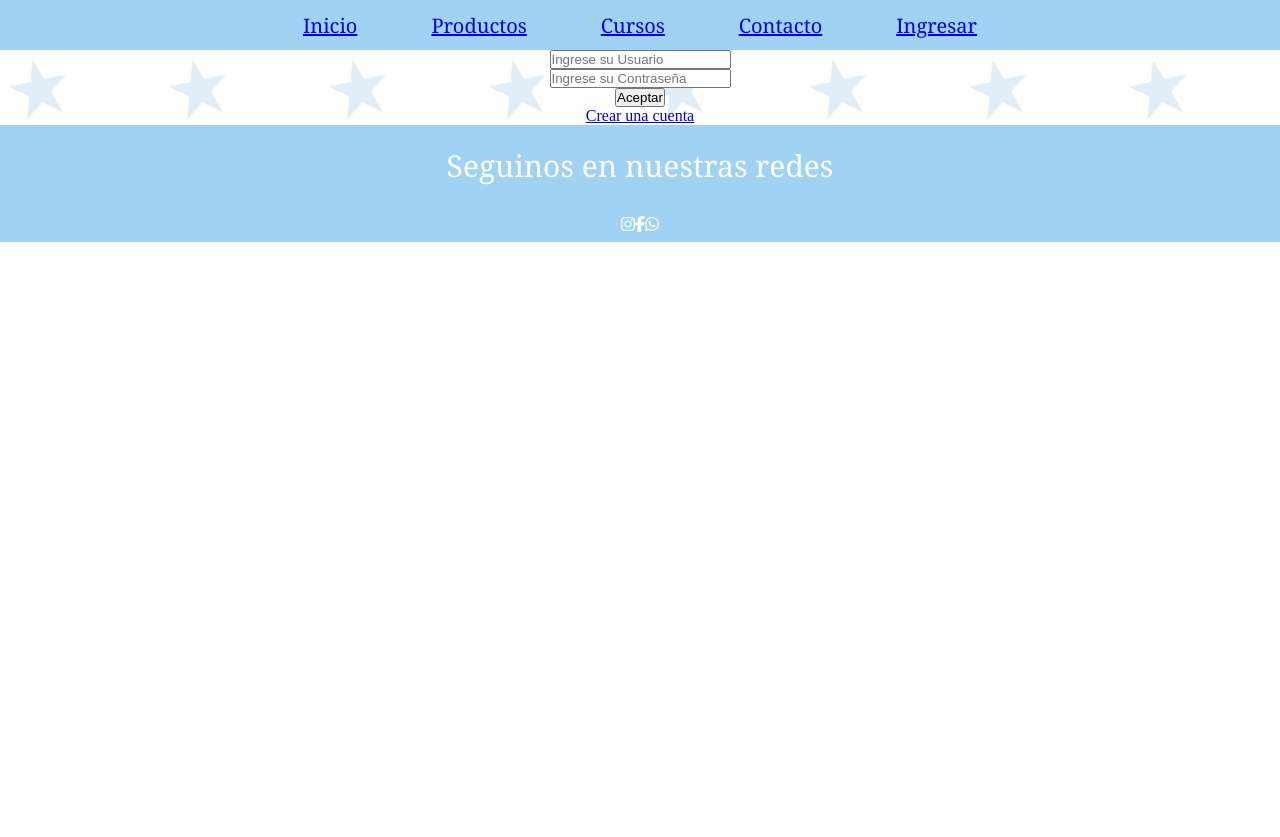
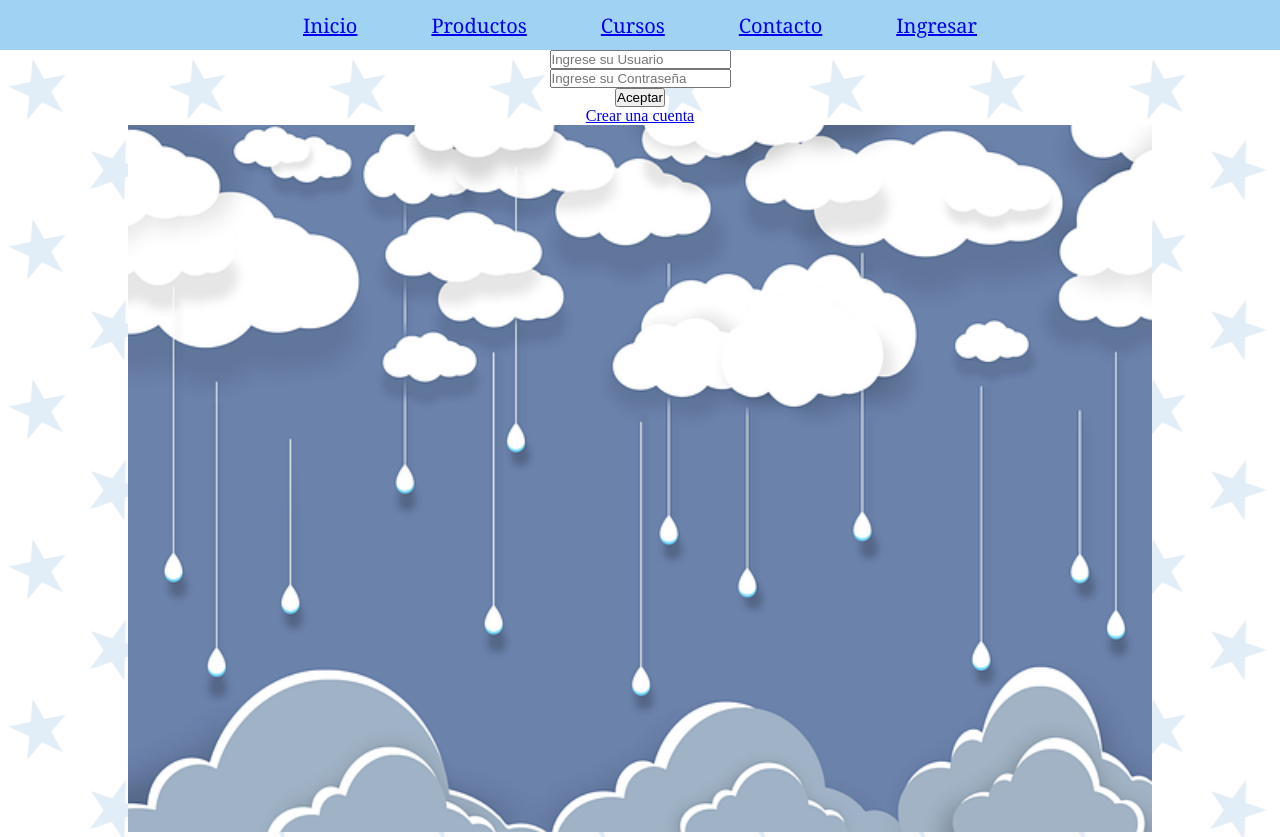
Before and after one commit to jorgelinanavarro/desafio-final, a plain HTML site: page ingresar.html in a window 1280 px wide. Shown: the top 837 px of the page. Before the commit the page ends 800 px from the top, so only its background shows below. Drawn offline with Linux system fonts and the light colour scheme.

Commit message:
creacion carrusel

```diff
--- a/ingresar.html
+++ b/ingresar.html
@@ -28,6 +28,23 @@
         <br>
         <input type="submit" value="Aceptar">
         <p><a href="#">Crear una cuenta</a></p>
+        <div class="slider">
+            <ul class="carrusel">
+                <li>
+                    <img src="imagenes/clouds-g6f01305af_640.png" alt="imagen 1" class="img-carrusel">
+                </li>
+                <li>
+                    <img src="imagenes/clouds-g040d9b4c7_640.png" alt="imagen 2" class="img-carrusel">
+                </li>
+                <li>
+                    <img src="imagenes/heart-gadc7f4aad_640.png" alt="imagen 3" class="img-carrusel">
+                </li>
+                <li>
+                    <img src="imagenes/hot-air-balloon-g20f013eee_640.png" alt="imagen 4" class="img-carrusel">
+                </li>
+            </ul>
+
+        </div>
     </main>
 
     <footer class="footerContainer">
--- a/style.css
+++ b/style.css
@@ -137,3 +137,39 @@
 .fotoItem{
     justify-content: space-around;
 }
+
+.slider{
+    width: 80%;
+    margin:auto;
+    overflow: hidden;
+}
+
+.carrusel li{
+    list-style: none;
+    width: 100%;
+}
+
+.img-carrusel{
+    width: 100%;
+}
+
+.carrusel{
+    display: flex;
+    padding: 0;
+    width: 400%;
+    animation: carrusel 20s linear infinite alternate;
+}
+
+@keyframes carrusel{
+    0%{ margin-left: 0;}
+    20%{ margin-left: 0;}
+
+    25%{ margin-left: -100%;}
+    45%{ margin-left: -100%;}
+
+    50%{ margin-left: -200%;}
+    70%{ margin-left: -200%;}
+
+    75%{ margin-left: -300%;}
+    100%{ margin-left: -300%;}
+}
```
Also changed, not shown: imagenes/clouds-g040d9b4c7_640.png (added), imagenes/clouds-g6f01305af_640.png (added), imagenes/heart-gadc7f4aad_640.png (added), imagenes/hot-air-balloon-g20f013eee_640.png (added).
